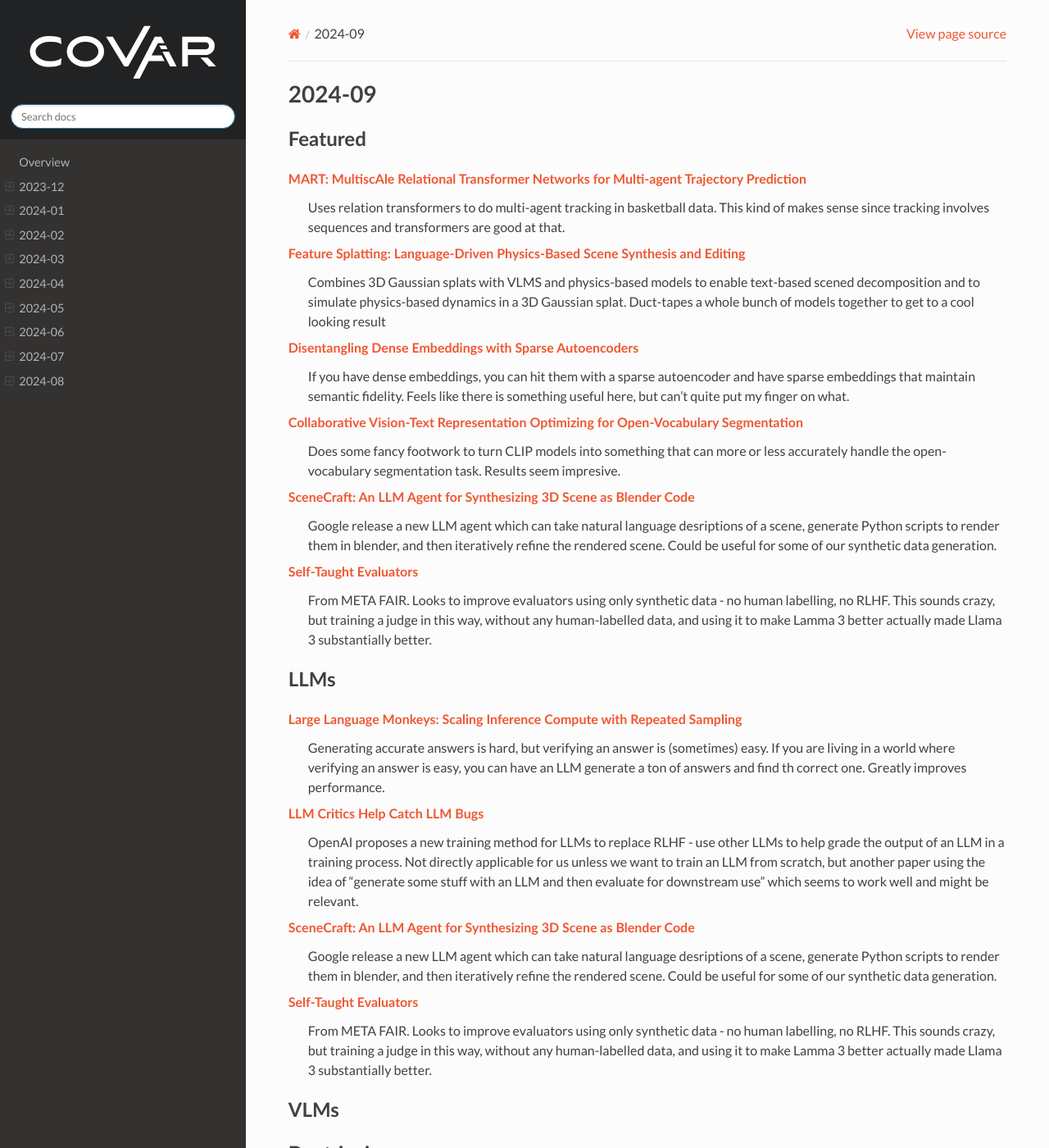
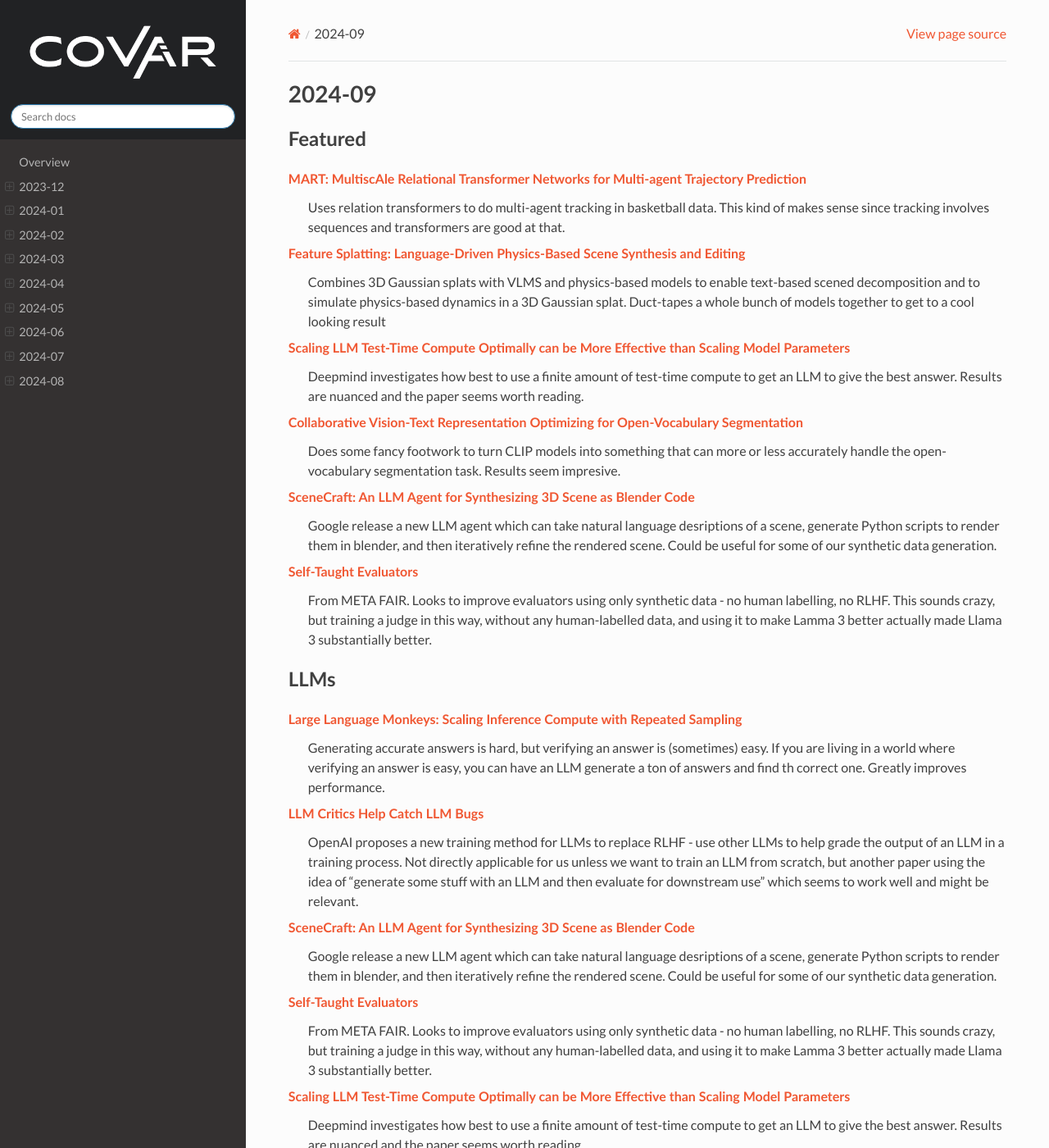
Before and after one commit to covartech/zeitgeist, a Sphinx documentation site: the page built from docs/issues/2024-09.rst, in a window 1280 px wide and 1400 px high. Shown: the whole window at 82% size. Built offline with Sphinx 7.4.7 and the Read the Docs theme 2.0.0, drawn with Linux system fonts in a browser that asks for light colours; some of the changed text lies outside the part shown.

Commit message:
Update 2024_08_08

```diff
--- a/docs/issues/2024-09.rst
+++ b/docs/issues/2024-09.rst
@@ -9,8 +9,8 @@
 `Feature Splatting: Language-Driven Physics-Based Scene Synthesis and Editing <https://arxiv.org/pdf/2404.01223>`_
     Combines 3D Gaussian splats with VLMS and physics-based models to enable text-based scened decomposition and to simulate physics-based dynamics in a 3D Gaussian splat.  Duct-tapes a whole bunch of models together to get to a cool looking result
 
-`Disentangling Dense Embeddings with Sparse Autoencoders <https://arxiv.org/pdf/2408.00657>`_
-    If you have dense embeddings, you can hit them with a sparse autoencoder and have sparse embeddings that maintain semantic fidelity.  Feels like there is something useful here, but can't quite put my finger on what.
+`Scaling LLM Test-Time Compute Optimally can be More Effective than Scaling Model Parameters <https://arxiv.org/pdf/2408.03314>`_
+    Deepmind investigates how best to use a finite amount of test-time compute to get an LLM to give the best answer.  Results are nuanced and the paper seems worth reading.
 
 `Collaborative Vision-Text Representation Optimizing for Open-Vocabulary Segmentation <https://arxiv.org/pdf/2408.00744>`_
     Does some fancy footwork to turn CLIP models into something that can more or less accurately handle the open-vocabulary segmentation task.  Results seem impresive.
@@ -34,6 +34,9 @@
 
 `Self-Taught Evaluators <https://arxiv.org/pdf/2408.02666>`_
     From META FAIR.  Looks to improve evaluators using only synthetic data - no human labelling, no RLHF.  This sounds crazy, but training a judge in this way, without any human-labelled data, and using it to make Lamma 3 better actually made Llama 3 substantially better.
+
+`Scaling LLM Test-Time Compute Optimally can be More Effective than Scaling Model Parameters <https://arxiv.org/pdf/2408.03314>`_
+    Deepmind investigates how best to use a finite amount of test-time compute to get an LLM to give the best answer.  Results are nuanced and the paper seems worth reading.
 
 VLMs
 ----
@@ -66,6 +69,8 @@
 
 Gotta Go Fast
 -------------
+`CAS-ViT: Convolutional Additive Self-attention Vision Transformers for Efficient Mobile Applications <https://arxiv.org/pdf/2408.03703>`_
+    How to put vision transformers on an iPhone.  Hilariously, they cite a paper from 2009 showing vision transformer results?? This must be a typo?
 
 Theory
 ------
```
